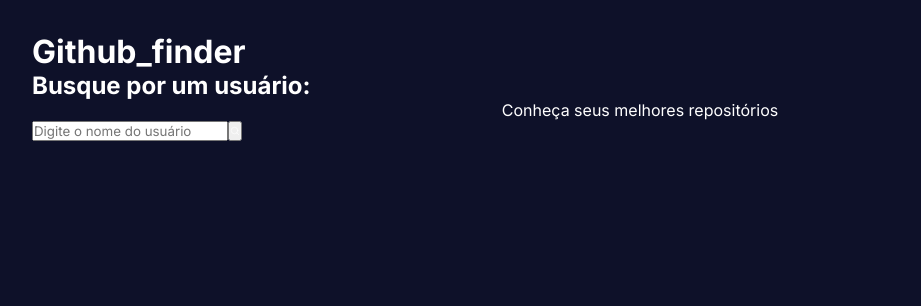
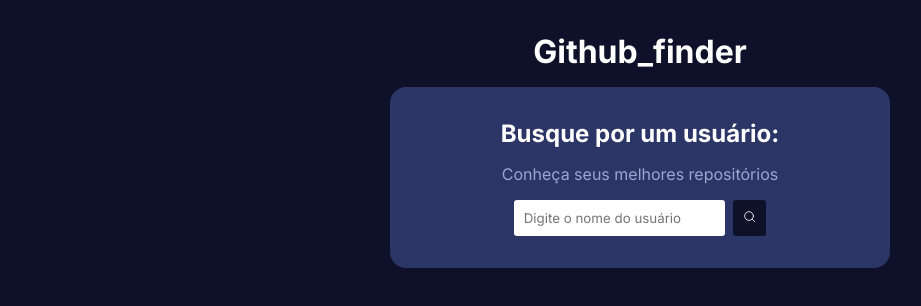
Before and after one commit to CharlyesRodrigues/GitHub_Finder, a React (Vite) app: page / in a window 1280 px wide. Shown: the top 306 px of the page, without its empty margins (0-921 px from the left). Built offline with nearby package versions, Linux system fonts and the light colour scheme.

Commit message:
Atualizado

```diff
--- /dev/null
+++ b/src/App.module.css
@@ -0,0 +1,11 @@
+.app {
+max-width : 500px;
+margin: auto;
+
+}
+
+.app h1{
+text-align: center;
+margin-bottom: 1rem;
+
+}
--- a/src/App.tsx
+++ b/src/App.tsx
@@ -1,14 +1,15 @@
 
-import './App.css'
+
 import Home from './pages/home'
 import Search from './components/Search'
 
+import classes  from  './App.module.css' // para funcionar o css  nesse formato, temos que colocar (module) entre o  App.css
 
 function App() {
 
 
   return (
-    <div className='app' >
+    <div className={classes.app}>
 
 <h1>Github_finder</h1>
 <Home />
--- /dev/null
+++ b/src/components/Search.module.css
@@ -0,0 +1,46 @@
+.search{
+background-color:#2b3566;
+padding: 2rem;
+border-radius: 1rem;
+display: flex;
+flex-direction: column;
+justify-content: center;
+align-items: center;
+gap : 1rem ;
+margin-bottom: 1rem;
+
+}
+
+.search p{
+
+color:#9da5d1;
+
+}
+
+.search_container{
+
+display:flex;
+gap: 0.5rem;
+
+}
+
+.search_container input,
+.search_container button {
+
+padding: 0.6rem;
+border-radius: 3px;
+border:none;
+color: #2b3566;
+
+}
+
+.icons{
+
+ background-color: #0e1129;
+cursor: pointer;
+
+}
+.search_container button {
+
+    background-color: #0e1129;
+}
--- a/src/components/Search.tsx
+++ b/src/components/Search.tsx
@@ -9,7 +9,7 @@
 import React from "react";
 import { MagnifyingGlass } from "phosphor-react";
 import { useState } from "react";
-
+import teste  from './Search.module.css'
 
 
 const Search = ({loadUser}: SearchProps) => {
@@ -18,11 +18,11 @@
 
     return (
 
-        <div>
+        <div className= {teste.search}>
             <h2>Busque por um usuário: </h2>
             <p>Conheça seus melhores repositórios</p>
 
-            <div>
+            <div className={teste.search_container}>
               <input
               type="text"
               placeholder="Digite o nome do usuário"
@@ -31,7 +31,7 @@
               />
               <button onClick={()=> loadUser(userName)} >
 
-              <MagnifyingGlass size={10} />
+              <MagnifyingGlass className={teste.icons} />
               </button>
 
             </div>
--- a/src/pages/home.tsx
+++ b/src/pages/home.tsx
@@ -14,12 +14,26 @@
 
     console.log(data); // Comando para observar se esta tudo OK
 
+    const {avatar_url, login, location, followers, following } = data;
+
+    const userData: UserProps = {
+
+    avatar_url,
+    login,
+    location,
+    followers,
+    following,
+    };
+
+    setUser(userData);
+
     }
 
     return (
 
         <div>
             <Search loadUser={loadUser} />
+          {user && <p>{user.login}</p>}
 
         </div>
 
```
